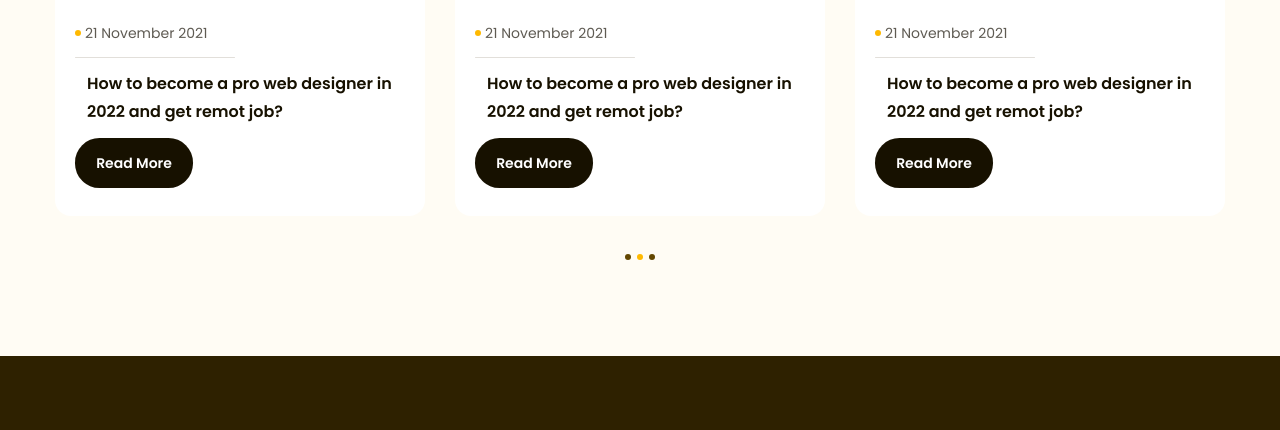
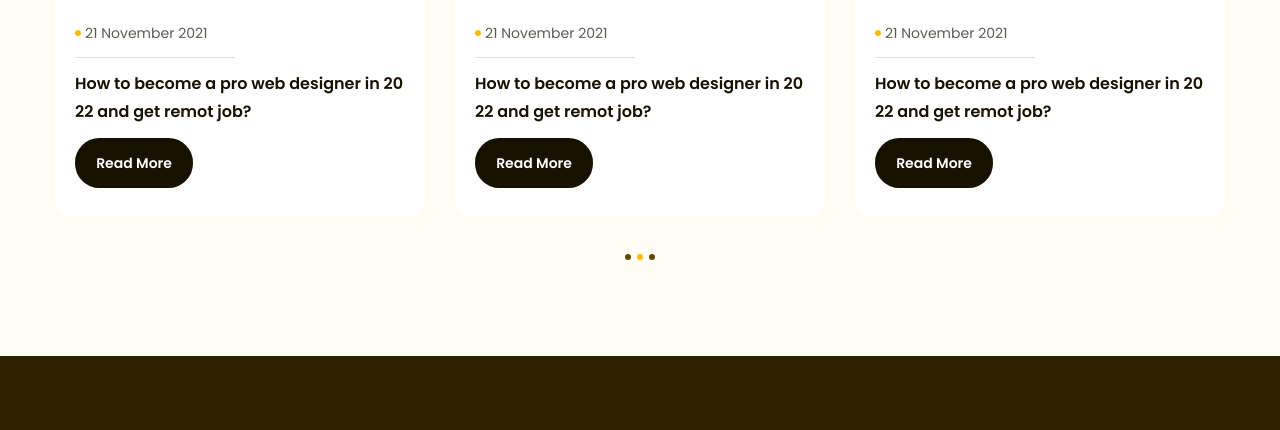
Before and after one commit to NogcTruong/Lesson, a plain HTML site: page index.html in a window 1280 px wide. Shown: the part 4390-4820 px from the top of the page. Drawn offline with Linux system fonts and the light colour scheme.

Commit message:
Fix: Title blog

```diff
--- a/assets/css/style.css
+++ b/assets/css/style.css
@@ -670,11 +670,14 @@ a {
 }
 
 .blog .blog-info .title {
+  margin: 12px 0;
+}
+
+.blog .blog-info .title a {
   font-size: 1.6rem;
   font-weight: 600;
   line-height: 1.75;
   color: #171100;
-  padding: 12px;
 }
 
 .blog .blog-info .btn-read {
--- a/index.html
+++ b/index.html
@@ -378,7 +378,10 @@
                 <div class="blog-info">
                   <div class="date">21 November 2021</div>
                   <h3 class="title line-clamp line-2 break-all">
-                    How to become a pro web designer in 2022 and get remot job?
+                    <a href="#!"
+                      >How to become a pro web designer in 2022 and get remot
+                      job?</a
+                    >
                   </h3>
                   <a href="#!" class="btn btn-read">Read More</a>
                 </div>
@@ -393,7 +396,10 @@
                 <div class="blog-info">
                   <div class="date">21 November 2021</div>
                   <h3 class="title line-clamp line-2 break-all">
-                    How to become a pro web designer in 2022 and get remot job?
+                    <a href="#!"
+                      >How to become a pro web designer in 2022 and get remot
+                      job?</a
+                    >
                   </h3>
                   <a href="#!" class="btn btn-read">Read More</a>
                 </div>
@@ -408,7 +414,10 @@
                 <div class="blog-info">
                   <div class="date">21 November 2021</div>
                   <h3 class="title line-clamp line-2 break-all">
-                    How to become a pro web designer in 2022 and get remot job?
+                    <a href="#!"
+                      >How to become a pro web designer in 2022 and get remot
+                      job?</a
+                    >
                   </h3>
                   <a href="#!" class="btn btn-read">Read More</a>
                 </div>
```
